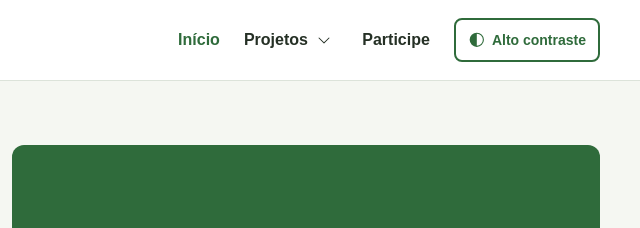
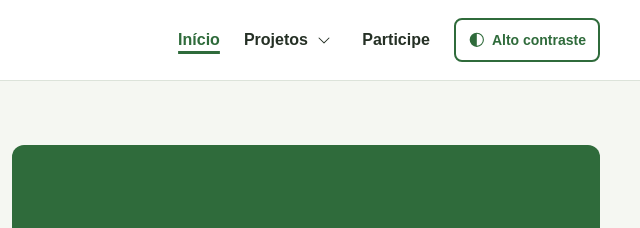
Before and after one commit to felipepitol/faculdade, a website with bundled scripts: page desenvolvimento-web/projeto-raizes/html/index.html in a window 1280 px wide. Shown: the top 228 px of the page, 640-1280 px from the left. Built offline with nearby package versions, Linux system fonts and the light colour scheme.

Commit message:
fix(a11y): sublinha o link da página atual no menu
O link ativo se distinguia dos outros só pela cor (2.15:1 entre eles),
o que falha a WCAG 1.4.1 para quem tem daltonismo ou baixa visão.
Agora também tem sublinhado de 3px, no menu desktop e no mobile.

Versão 1.0.1 (PATCH) no package.json e no CHANGELOG.

Closes #14

```diff
--- a/desenvolvimento-web/projeto-raizes/css/style.css
+++ b/desenvolvimento-web/projeto-raizes/css/style.css
@@ -113,8 +113,19 @@
   color: var(--color-primary);
 }
 
-.site-nav a[aria-current="page"] {
+/*
+   Página atual: além da cor, um sublinhado grosso. A diferença de cor
+   para os outros links é de só 2.1:1, então sozinha não basta para
+   quem tem daltonismo ou baixa visão (WCAG 1.4.1).
+*/
+
+.site-nav a[aria-current="page"],
+.mobile-nav a[aria-current="page"] {
   color: var(--color-primary);
+
+  text-decoration: underline;
+  text-decoration-thickness: 3px;
+  text-underline-offset: 6px;
 }
 
 /* ========================================
--- a/desenvolvimento-web/projeto-raizes/package.json
+++ b/desenvolvimento-web/projeto-raizes/package.json
@@ -16,5 +16,5 @@
   "allowScripts": {
     "esbuild@0.28.2": true
   },
-  "version": "1.0.0"
+  "version": "1.0.1"
 }
```
Also changed, not shown: CHANGELOG.md, README.md, 1 other file.
